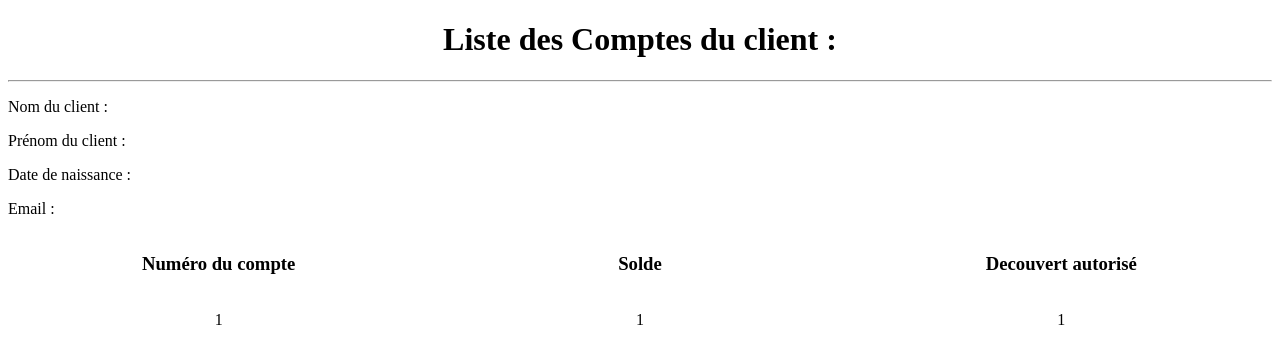
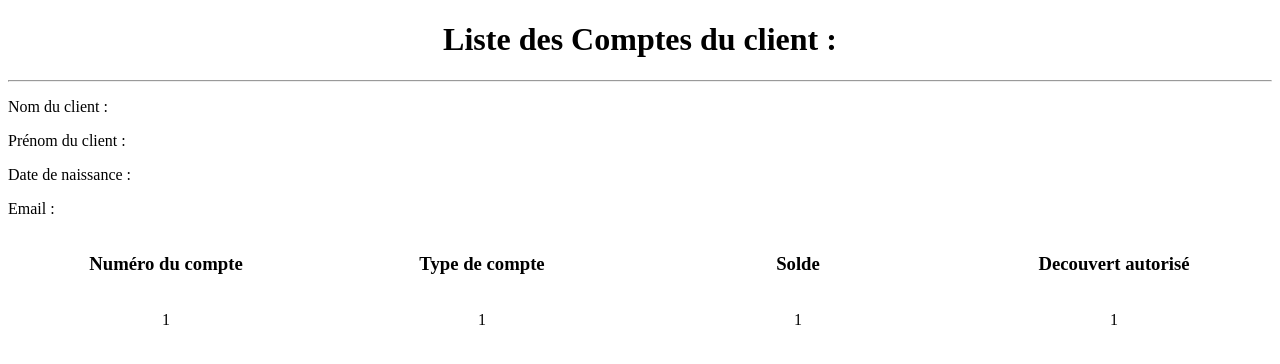
Before and after one commit to BlayaMike/CDA_Projet, a PHP site: page /ListeCompte.php in a window 1280 px wide. Shown: the top 364 px of the page. Run offline with PHP 8.4, Linux system fonts and the light colour scheme.

Commit message:
5ème page

```diff
--- a/Acceuil.php
+++ b/Acceuil.php
@@ -9,7 +9,6 @@
     <title>CDA Projet</title>
 </head>
 <body>
-    <h1>Bonjour</h1>
 
 </body>
 </html>
--- a/ListeCompte.php
+++ b/ListeCompte.php
@@ -23,11 +23,14 @@
             <div id="colonne1"><h3>Numéro du compte</h3><br>
                 <div id="ligne1">1</div>
             </div>
-            <div id="colonne2"><h3>Solde</h3><br>
+            <div id="colonne2"><h3>Type de compte</h3><br>
                 <div id="ligne2">1</div>
             </div>
-            <div id="colonne3"><h3>Decouvert autorisé</h3><br>
+            <div id="colonne3"><h3>Solde</h3><br>
                 <div id="ligne3">1</div>
+            </div>
+            <div id="colonne4"><h3>Decouvert autorisé</h3><br>
+                <div id="ligne4">1</div>
             </div>
         </div>
     </div>
--- a/stylelistecompte.css
+++ b/stylelistecompte.css
@@ -14,18 +14,24 @@ h1 {
     text-align: center;
 }
 
+
 #colonne1 {
     display: flex;
-    flex: 33%;
+    flex: 25%;
     flex-direction: column;
 }
 #colonne2 {
     display: flex;
-    flex: 33%;
+    flex: 25%;
     flex-direction: column;
 }
 #colonne3 {
     display: flex;
-    flex: 33%;
+    flex: 25%;
     flex-direction: column;
 }
+#colonne4 {
+    display: flex;
+    flex: 25%;
+    flex-direction: column;
+}
```
Also changed, not shown: AjouterClient.php (added, +46 -0 lines).
